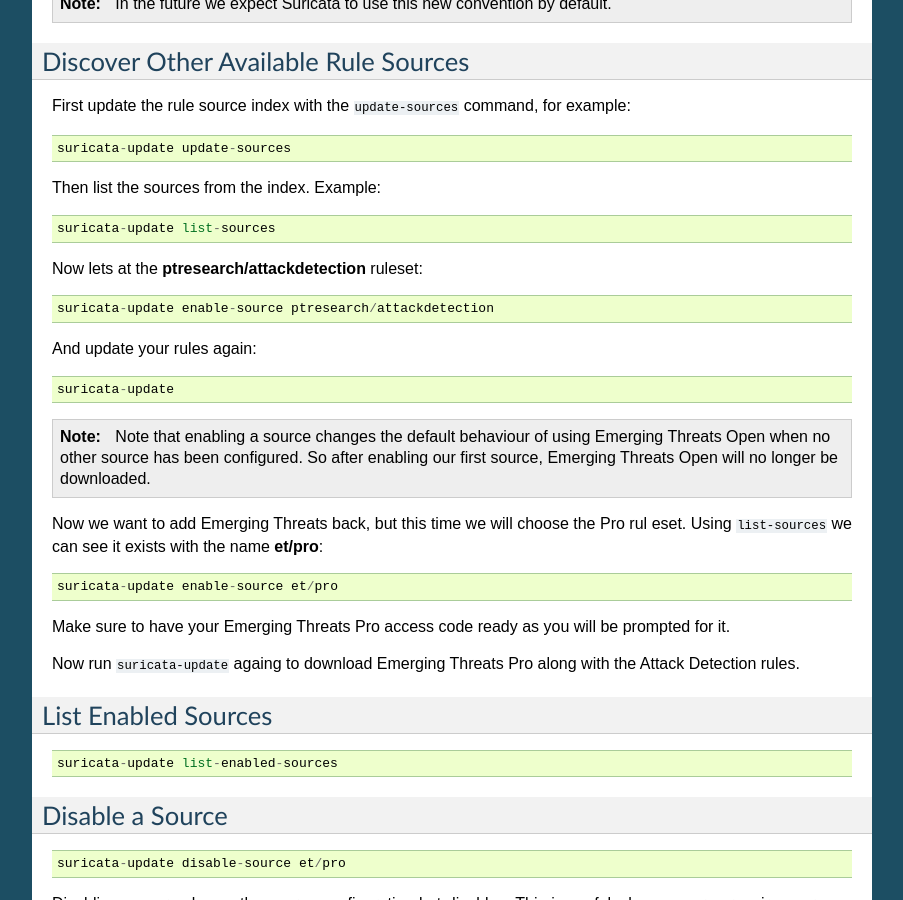
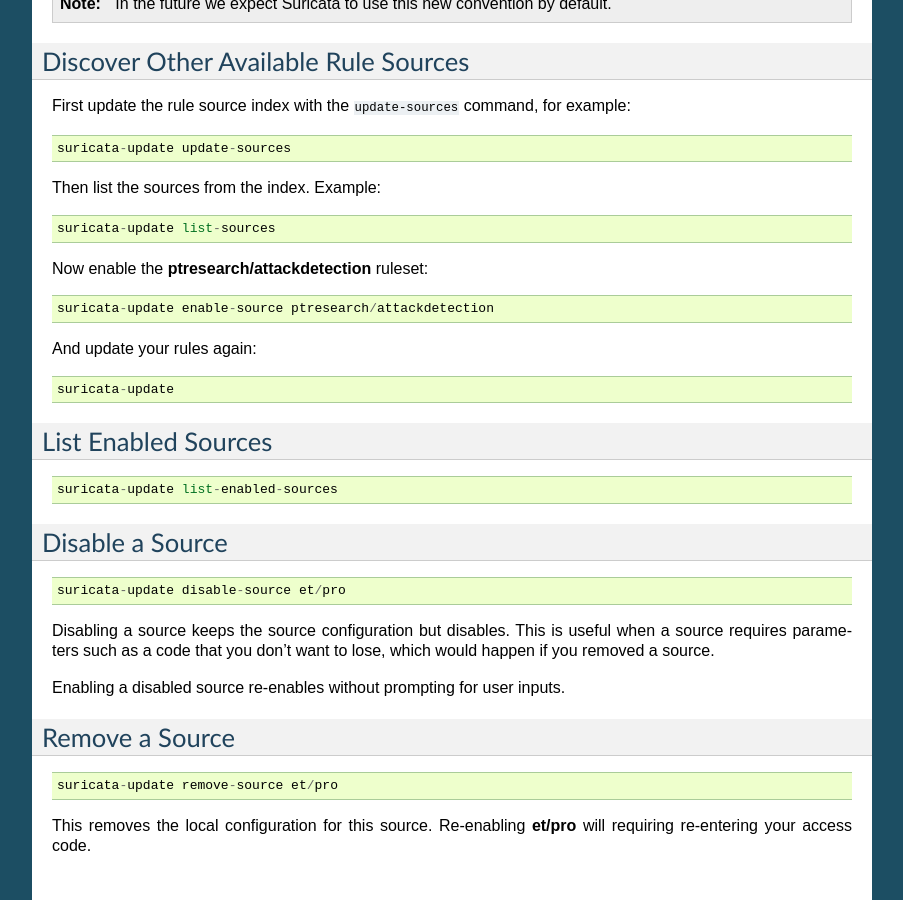
Before and after one commit to OISF/suricata-update, a Sphinx documentation site: the page built from doc/quickstart.rst, in a window 1280 px wide and 900 px high, scrolled down 1700 px. Shown: the whole window, without its empty margins (198-1101 px from the left). Built offline with Sphinx 7.4.7, drawn with Linux system fonts in a browser that asks for light colours.

Commit message:
quickstart: remove bit about re-enabling et/open

```diff
--- a/doc/quickstart.rst
+++ b/doc/quickstart.rst
@@ -115,30 +115,13 @@
 
   suricata-update list-sources
 
-Now lets at the **ptresearch/attackdetection** ruleset::
+Now enable the **ptresearch/attackdetection** ruleset::
 
   suricata-update enable-source ptresearch/attackdetection
 
 And update your rules again::
 
   suricata-update
-
-.. note:: Note that enabling a source changes the default behaviour of
-          using Emerging Threats Open when no other source has been
-          configured. So after enabling our first source, Emerging
-          Threats Open will no longer be downloaded.
-
-Now we want to add Emerging Threats back, but this time we will choose
-the Pro rul eset. Using ``list-sources`` we can see it exists with the
-name **et/pro**::
-
-  suricata-update enable-source et/pro
-
-Make sure to have your Emerging Threats Pro access code ready as you
-will be prompted for it.
-
-Now run ``suricata-update`` againg to download Emerging Threats Pro
-along with the Attack Detection rules.
 
 List Enabled Sources
 ====================
```
